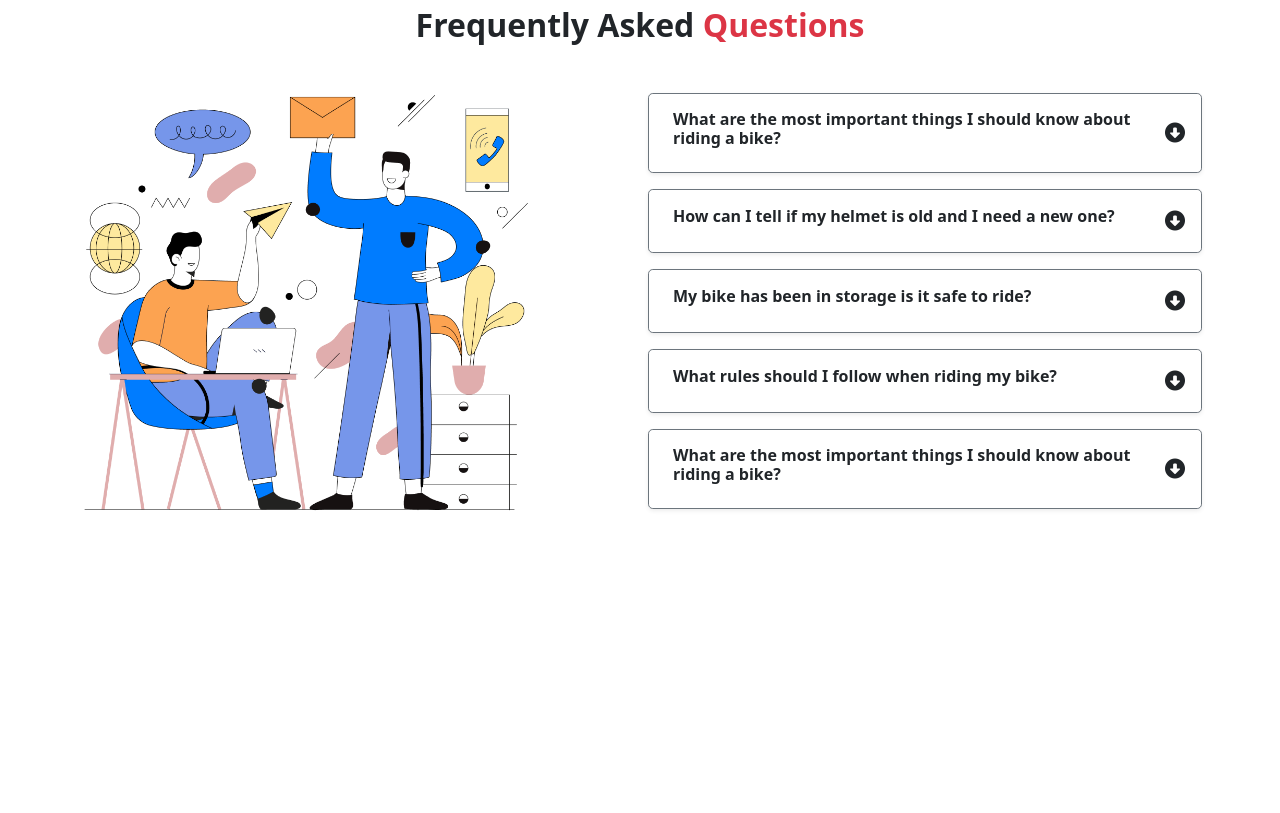
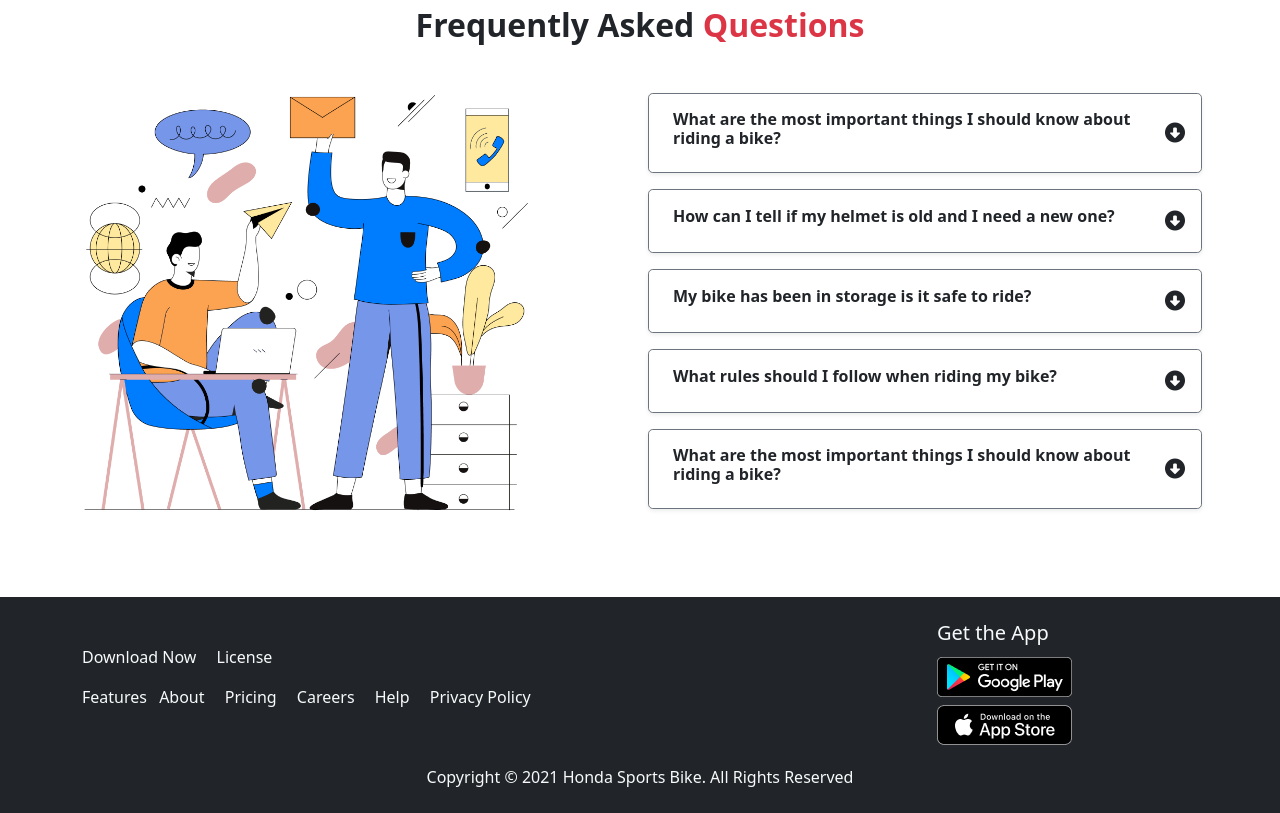
Before and after one commit to abdur-rahman-riad/Honda-CBR, a plain HTML site: page index.html in a window 1280 px wide. Shown: the part 2259-3072 px from the top of the page. Before the commit the page ends 2856 px from the top, so only its background shows below. Drawn offline with nearby package versions, Linux system fonts and the light colour scheme.

Commit message:
Figma Demo Complete With Responsive

```diff
--- a/index.html
+++ b/index.html
@@ -210,7 +210,7 @@
                 <!-- Happy Client-3 Card -->
                 <div class="col-lg-4 col-md-6 col-12">
                     <div class="card h-100 py-4 px-3 align-items-center">
-                        <img src="img/user-1.png" class="img-fluid py-3" width="150" alt="Happy Client">
+                        <img src="img/user-3.png" class="img-fluid py-3" width="150" alt="Happy Client">
                         <p class="text-center p-2">Slate helps you see how many more days you need to work to reach
                             your financial goal for the month and year.</p>
                         <div class="text-warning">
@@ -360,6 +360,34 @@
         <!-- FAQ Section End -->
     </main>
 
+    <footer class="bg-dark text-light py-2">
+        <section class="container">
+            <div class="row pt-3 align-items-center">
+                <div class="col-md-9 col-12">
+                    <p>
+                        <span>Download Now</span>
+                        <span class="px-3">License</span>
+                    </p>
+
+                    <p>
+                        <span>Features</span>
+                        <span class="px-2">About</span>
+                        <span class="px-2">Pricing</span>
+                        <span class="px-2">Careers</span>
+                        <span class="px-md-2">Help</span>
+                        <span class="px-md-2 px-1">Privacy Policy</span>
+                    </p>
+                </div>
+                <div class="col-md-3 col-12">
+                    <h5>Get the App</h5>
+                    <img src="img/Google Play Badge.png" class="my-1" alt="Google Play Store">
+                    <img src="img/App Store Badge.png" class="my-1" alt="Apple Store">
+                </div>
+            </div>
+            <p class="text-center pt-3">Copyright &#169; 2021 Honda Sports Bike. All Rights Reserved</p>
+        </section>
+    </footer>
+
     <!-- BootStrap Js -->
     <script src="https://cdn.jsdelivr.net/npm/bootstrap@5.0.2/dist/js/bootstrap.bundle.min.js"
         integrity="sha384-MrcW6ZMFYlzcLA8Nl+NtUVF0sA7MsXsP1UyJoMp4YLEuNSfAP+JcXn/tWtIaxVXM"
```
Also changed, not shown: img/App Store Badge.png (added), img/Google Play Badge.png (added), img/user-3.png (added).
